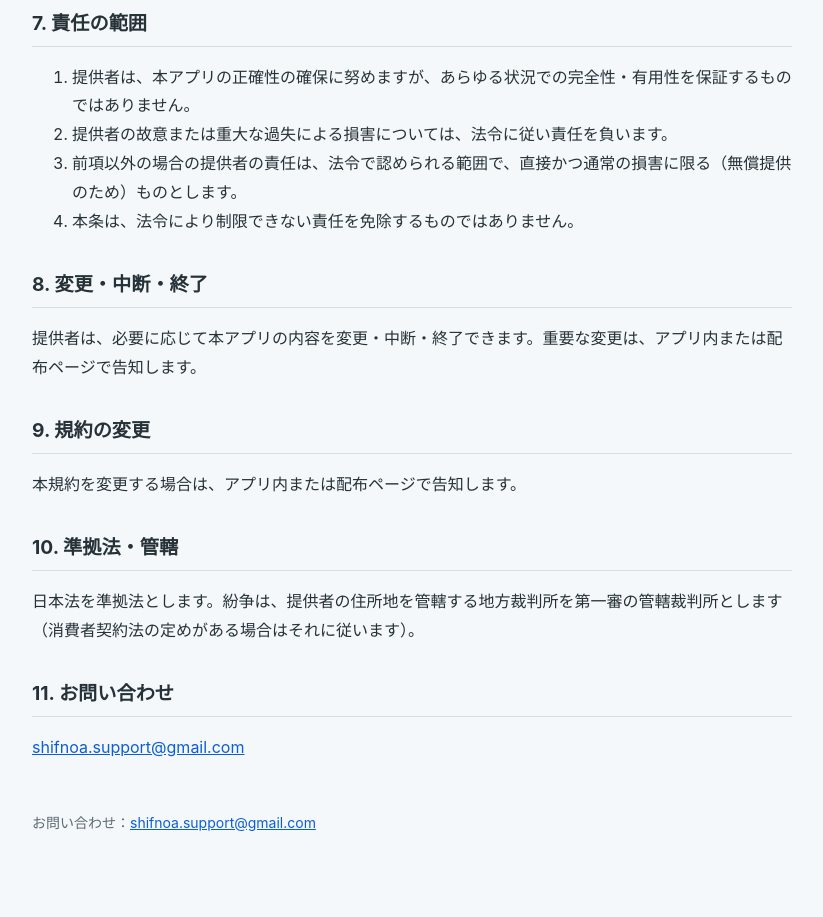
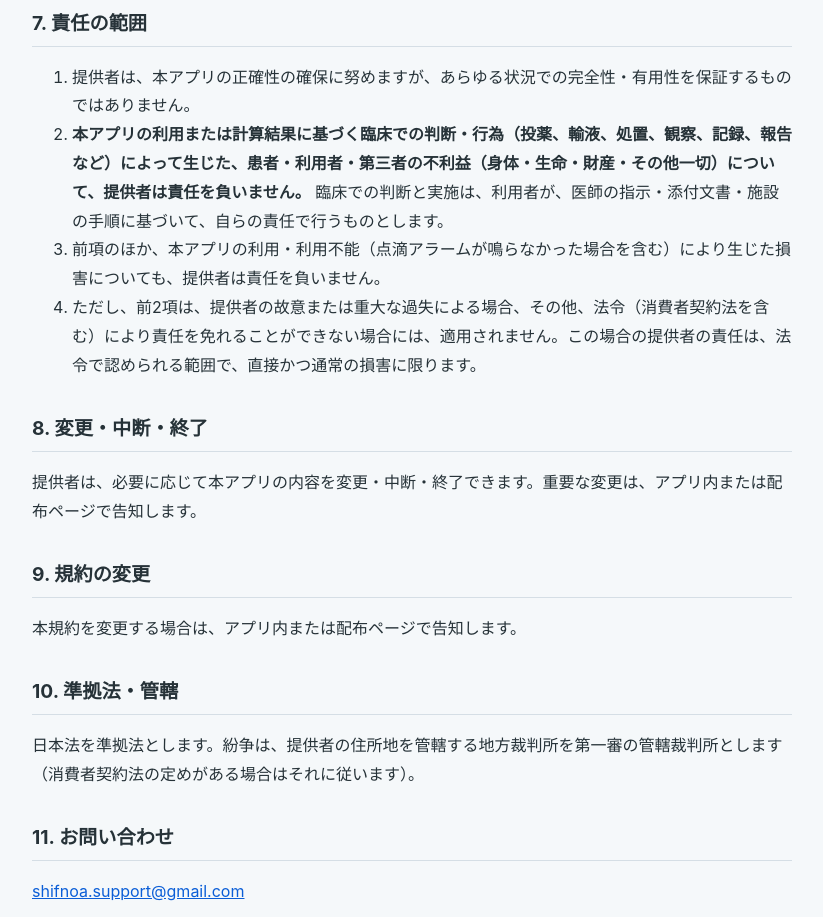
Before and after one commit to azuki-crypto/kangodentaku, a plain HTML site: page terms.html in a window 1280 px wide. Shown: the part 1260-2177 px from the top of the page, without its empty margins (228-1051 px from the left). Drawn offline with Linux system fonts and the light colour scheme.

Commit message:
利用規約：臨床での判断・行為に関する責任の範囲を明確化

```diff
--- a/terms.html
+++ b/terms.html
@@ -38,9 +38,9 @@ nav a{margin-right:1rem}footer{margin-top:3rem;color:var(--sub);font-size:.875re
 <h2>7. 責任の範囲</h2>
 <ol>
 <li>提供者は、本アプリの正確性の確保に努めますが、あらゆる状況での完全性・有用性を保証するものではありません。</li>
-<li>提供者の故意または重大な過失による損害については、法令に従い責任を負います。</li>
-<li>前項以外の場合の提供者の責任は、法令で認められる範囲で、直接かつ通常の損害に限る（無償提供のため）ものとします。</li>
-<li>本条は、法令により制限できない責任を免除するものではありません。</li>
+<li><strong>本アプリの利用または計算結果に基づく臨床での判断・行為（投薬、輸液、処置、観察、記録、報告など）によって生じた、患者・利用者・第三者の不利益（身体・生命・財産・その他一切）について、提供者は責任を負いません。</strong> 臨床での判断と実施は、利用者が、医師の指示・添付文書・施設の手順に基づいて、自らの責任で行うものとします。</li>
+<li>前項のほか、本アプリの利用・利用不能（点滴アラームが鳴らなかった場合を含む）により生じた損害についても、提供者は責任を負いません。</li>
+<li>ただし、前2項は、提供者の故意または重大な過失による場合、その他、法令（消費者契約法を含む）により責任を免れることができない場合には、適用されません。この場合の提供者の責任は、法令で認められる範囲で、直接かつ通常の損害に限ります。</li>
 </ol>
 <h2>8. 変更・中断・終了</h2>
 <p>提供者は、必要に応じて本アプリの内容を変更・中断・終了できます。重要な変更は、アプリ内または配布ページで告知します。</p>
```
